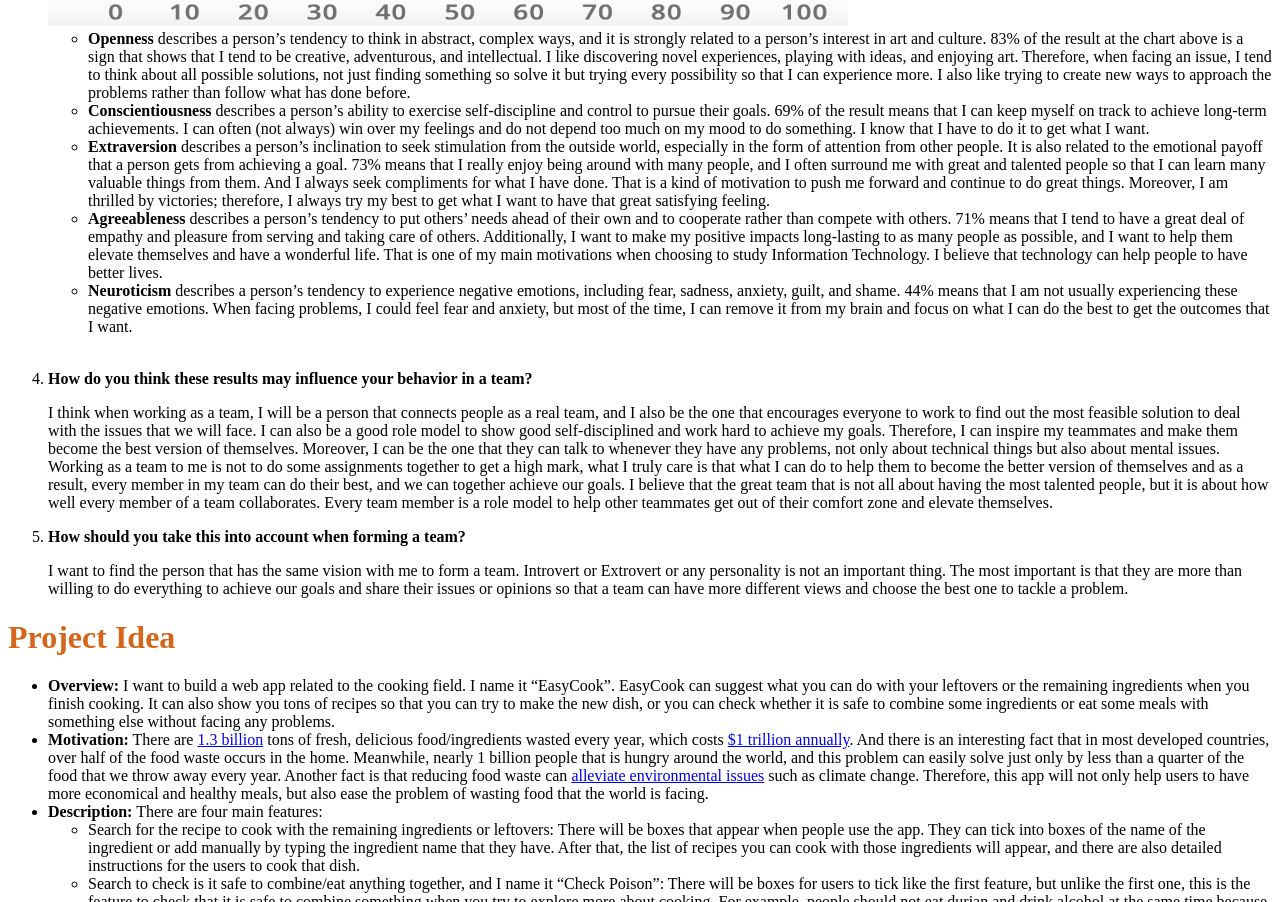
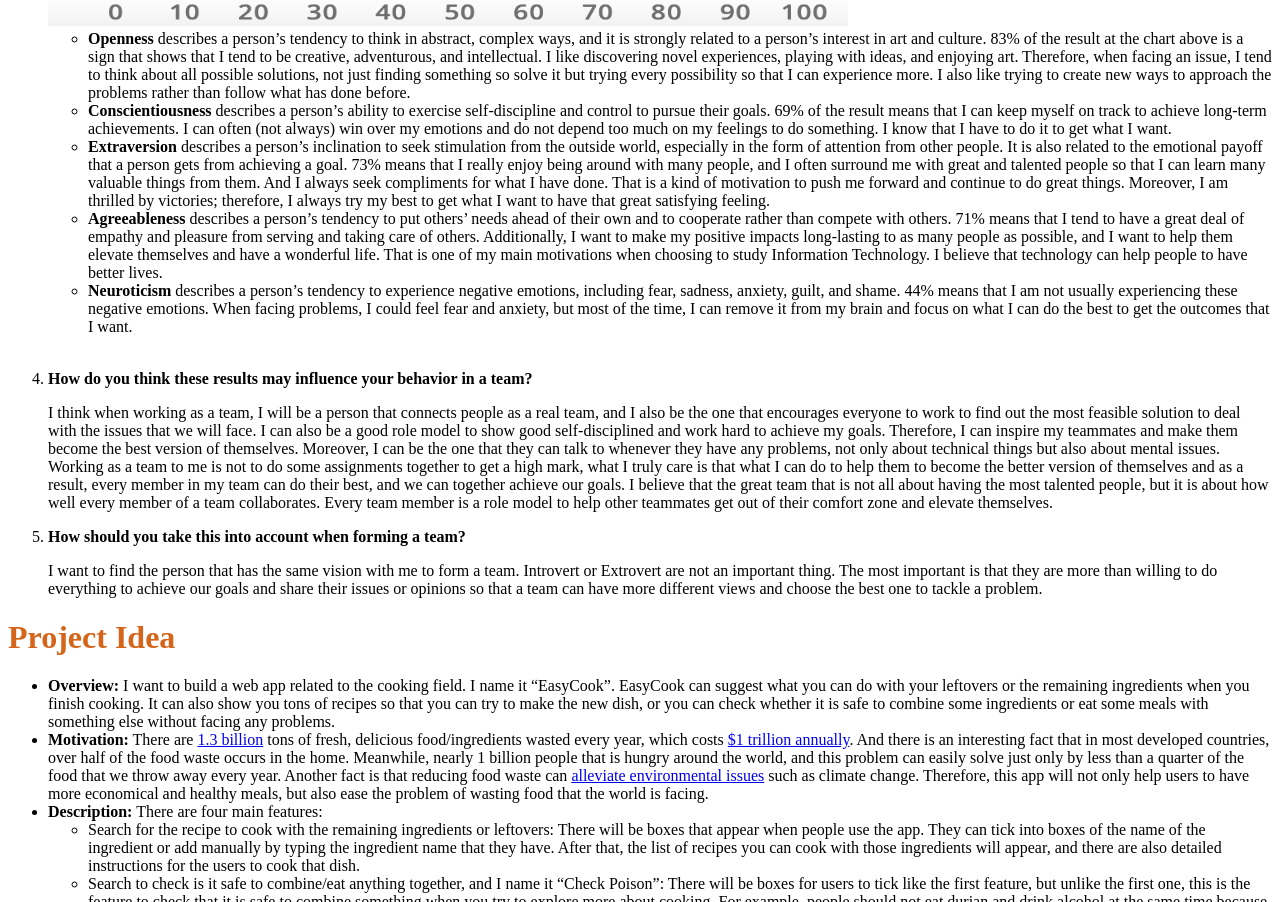
Before and after one commit to nguyendat1612/ITProfile-S3870837, a plain HTML site: page index.html in a window 1280 px wide. Shown: the part 2866-3768 px from the top of the page. Drawn offline with Linux system fonts and the light colour scheme.

Commit message:
Update index.html

```diff
--- a/index.html
+++ b/index.html
@@ -108,7 +108,7 @@
                 <img src="big_five.jpg" alt="test result" width="800px" height="350px">
                 <ul>
                     <li><span class="bold">Openness</span> describes a person’s tendency to think in abstract, complex ways, and it is strongly related to a person’s interest in art and culture. 83% of the result at the chart above is a sign that shows that I tend to be creative, adventurous, and intellectual. I like discovering novel experiences, playing with ideas, and enjoying art. Therefore, when facing an issue, I tend to think about all possible solutions, not just finding something so solve it but trying every possibility so that I can experience more. I also like trying to create new ways to approach the problems rather than follow what has done before.</li>
-                    <li><span class="bold">Conscientiousness</span> describes a person’s ability to exercise self-discipline and control to pursue their goals. 69% of the result means that I can keep myself on track to achieve long-term achievements. I can often (not always) win over my feelings and do not depend too much on my mood to do something. I know that I have to do it to get what I want.</li>
+                    <li><span class="bold">Conscientiousness</span> describes a person’s ability to exercise self-discipline and control to pursue their goals. 69% of the result means that I can keep myself on track to achieve long-term achievements. I can often (not always) win over my emotions and do not depend too much on my feelings to do something. I know that I have to do it to get what I want.</li>
                     <li><span class="bold">Extraversion</span> describes a person’s inclination to seek stimulation from the outside world, especially in the form of attention from other people. It is also related to the emotional payoff that a person gets from achieving a goal. 73% means that I really enjoy being around with many people, and I often surround me with great and talented people so that I can learn many valuable things from them. And I always seek compliments for what I have done. That is a kind of motivation to push me forward and continue to do great things. Moreover, I am thrilled by victories; therefore, I always try my best to get what I want to have that great satisfying feeling.</li>
                     <li><span class="bold">Agreeableness</span> describes a person’s tendency to put others’ needs ahead of their own and to cooperate rather than compete with others. 71% means that I tend to have a great deal of empathy and pleasure from serving and taking care of others. Additionally, I want to make my positive impacts long-lasting to as many people as possible, and I want to help them elevate themselves and have a wonderful life. That is one of my main motivations when choosing to study Information Technology. I believe that technology can help people to have better lives.</li>
                     <li><span class="bold">Neuroticism</span> describes a person’s tendency to experience negative emotions, including fear, sadness, anxiety, guilt, and shame. 44% means that I am not usually experiencing these negative emotions. When facing problems, I could feel fear and anxiety, but most of the time, I can remove it from my brain and focus on what I can do the best to get the outcomes that I want.</li>
@@ -119,7 +119,7 @@
                 <p>I think when working as a team, I will be a person that connects people as a real team, and I also be the one that encourages everyone to work to find out the most feasible solution to deal with the issues that we will face. I can also be a good role model to show good self-disciplined and work hard to achieve my goals. Therefore, I can inspire my teammates and make them become the best version of themselves. Moreover, I can be the one that they can talk to whenever they have any problems, not only about technical things but also about mental issues. Working as a team to me is not to do some assignments together to get a high mark, what I truly care is that what I can do to help them to become the better version of themselves and as a result, every member in my team can do their best, and we can together achieve our goals. I believe that the great team that is not all about having the most talented people, but it is about how well every member of a team collaborates. Every team member is a role model to help other teammates get out of their comfort zone and elevate themselves. </p>
             </li>
             <li><p class="bold">How should you take this into account when forming a team?</p>
-                <p>I want to find the person that has the same vision with me to form a team. Introvert or Extrovert or any personality is not an important thing. The most important is that they are more than willing to do everything to achieve our goals and share their issues or opinions so that a team can have more different views and choose the best one to tackle a problem.</p>
+                <p>I want to find the person that has the same vision with me to form a team. Introvert or Extrovert are not an important thing. The most important is that they are more than willing to do everything to achieve our goals and share their issues or opinions so that a team can have more different views and choose the best one to tackle a problem.</p>
             </li>
         </ol>
 
```
